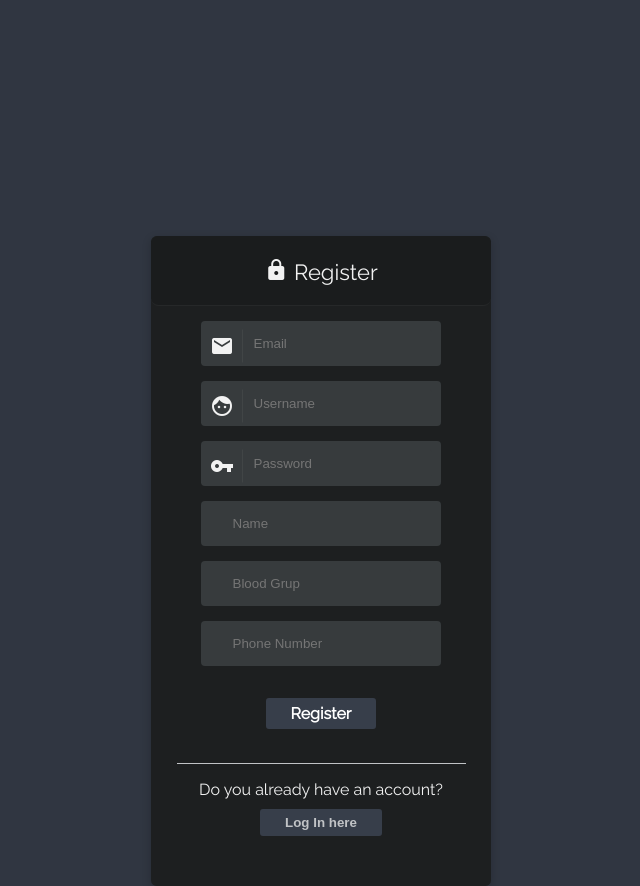
After one commit to beginner-chef-04/Charusat-Student-Portal, a PHP site: page /register.php in a window 1280 px wide. The commit adds this page. Shown: the whole page, without its empty margins (319-959 px from the left). Run offline with PHP 8.4, Linux system fonts and the light colour scheme.

Commit message:
Add files via upload

```diff
--- a/Attendance.php
+++ b/Attendance.php
@@ -13,6 +13,7 @@
 <body>
     <?php
         session_start();
+        error_reporting(E_ERROR | E_WARNING | E_PARSE);
     ?>
     <div id="wrapper_outer">
 
--- a/Main_file_open_me.php
+++ b/Main_file_open_me.php
@@ -50,7 +50,7 @@
 
     <?php
     	session_start();
-      /*error_reporting(E_ERROR | E_WARNING | E_PARSE);*/
+        error_reporting(E_ERROR | E_WARNING | E_PARSE);
     	$usr = $_GET['username'];
 		$pw = $_GET['password'];
 		$con=mysqli_connect("localhost","root","","login_db");
--- /dev/null
+++ b/register.css
@@ -0,0 +1,193 @@
+@import url('https://fonts.googleapis.com/css?family=Raleway');
+body {
+    margin: 0;
+    padding: 0;
+    font-family: 'Raleway', sans-serif;
+    color: #F2F2F2;
+}
+
+#container-login {
+    background-color: #1D1F20;
+    position: relative;
+    top: 20%;
+    margin: auto;
+    width: 340px;
+    height: 445px;
+    border-radius: 0.35em;
+    box-shadow: 0 3px 10px 0 rgba(0, 0, 0, 0.2);
+    text-align: center;
+}
+
+#container-register {
+    background-color: #1D1F20;
+    position: relative;
+    top: 20%;
+    margin: auto;
+    width: 340px;
+    height: 650px;
+    border-radius: 0.35em;
+    box-shadow: 0 3px 10px 0 rgba(0, 0, 0, 0.2);
+    text-align: center;
+	margin-bottom: 50px;;
+}
+
+#title {
+    position: relative;
+    background-color: #1A1C1D;
+    width: 100%;
+    padding: 20px 0px;
+    border-radius: 0.35em;
+    font-size: 22px;
+    border-bottom: 1px solid rgba(255, 255, 255, 0.05);
+}
+
+.lock {
+	position: relative;
+	top: 2px;
+}
+
+.input {
+    margin: auto;
+    width: 240px;
+    border-radius: 4px;
+    background-color: #373b3d;
+    padding: 8px 0px;
+    margin-top: 15px;
+}
+
+.input-addon {
+    float: left;
+    background-color: #373b3d;
+    border: 1px solid #373b3d;
+    padding: 4px 8px;
+    border-right: 1px solid rgba(255, 255, 255, 0.05);
+}
+
+input[type=checkbox] {
+    cursor: pointer;
+}
+
+input[type=text] {
+    color: #949494;
+    margin: 0;
+    background-color: #373b3d;
+    border: 1px solid #373b3d;
+    padding: 6px 0px;
+    border-radius: 3px;
+}
+
+input[type=text]:focus {
+    border: 1px solid #373b3d;
+}
+
+input[type=password] {
+    color: #949494;
+    margin: 0;
+    background-color: #373b3d;
+    border: 1px solid #373b3d;
+    padding: 6px 0px;
+    border-radius: 3px;
+}
+
+input[type=password]:focus {
+    border: 1px solid #373b3d;
+}
+
+input[type=email] {
+    color: #949494;
+    margin: 0;
+    background-color: #373b3d;
+    border: 1px solid #373b3d;
+    padding: 6px 0px;
+    border-radius: 3px;
+}
+
+input[type=email]:focus {
+    border: 1px solid #373b3d;
+}
+
+.forgot-password {
+    position: relative;
+    bottom: 0%;
+}
+
+.forgot-password a:link {
+    color: #C1C3C6;
+    text-decoration: none;
+}
+
+.forgot-password a:visited {
+    color: #C1C3C6;
+    text-decoration: none;
+}
+
+.forgot-password a:hover {
+    color: #FFF;
+    transition: color 1s;
+}
+
+.privacy {
+    margin-top: 5px;
+    position: relative;
+    font-size: 12px;
+    bottom: 0%;
+}
+
+.privacy a:link {
+    color: #949494;
+    text-decoration: none;
+}
+
+.privacy a:visited {
+    color: #949494;
+    text-decoration: none;
+}
+
+.privacy a:hover {
+    color: #C1C3C6;
+    transition: color 1s;
+}
+
+*:focus {
+    outline: none;
+}
+
+.remember-me {
+    margin: 10px 0;
+}
+
+#ab{
+    padding: 6px 25px;
+    background: #373E4A;
+    color: #C1C3C6;
+    font-weight: bold;
+    border: 0 none;
+    cursor: pointer;
+    border-radius: 3px;
+	color: white;
+	text-decoration:none;
+}
+
+.register {
+    margin: auto;
+    padding: 16px 0;
+    text-align: center;
+    margin-top: 40px;
+    width: 85%;
+    border-top: 1px solid #C1C3C6;
+}
+
+.clearfix {
+    clear: both;
+}
+
+#register-link {
+    margin-top: 10px;
+    padding: 6px 25px;
+    background: #373E4A;
+    color: #C1C3C6;
+    font-weight: bold;
+    border: 0 none;
+    cursor: pointer;
+    border-radius: 3px;
+}
--- /dev/null
+++ b/register.php
@@ -0,0 +1,78 @@
+<html>
+
+<head>
+    <meta charset="UTF-8">
+    <title>Register</title>
+    <meta name="description" content="Login - Register Template">
+    <meta name="author" content="Lorenzo Angelino aka MrLolok">
+    <meta name="viewport" content="width=device-width, initial-scale=1.0">
+    <link rel="stylesheet" href="register.css">
+    <link href="https://fonts.googleapis.com/icon?family=Material+Icons" rel="stylesheet">
+    <style>
+        body {
+            background-color: #303641;
+        }
+    </style>
+</head>
+
+<body>
+<br><br><br><br>
+    <div id="container-register">
+        <div id="title">
+            <i class="material-icons lock">lock</i> Register
+        </div>
+
+        <form>
+            <div class="input">
+                <div class="input-addon">
+                    <i class="material-icons">email</i>
+                </div>
+                <input id="email" placeholder="Email" type="email" required class="validate" autocomplete="off">
+            </div>
+
+            <div class="clearfix"></div>
+
+            <div class="input">
+                <div class="input-addon">
+                    <i class="material-icons">face</i>
+                </div>
+                <input id="username" placeholder="Username" type="text" required class="validate" autocomplete="off">
+            </div>
+
+            <div class="clearfix"></div>
+
+            <div class="input">
+                <div class="input-addon">
+                    <i class="material-icons">vpn_key</i>
+                </div>
+                <input id="password" placeholder="Password" type="password" required class="validate" autocomplete="off">
+            </div>
+
+            <div class="input">
+                <input id="password" placeholder="Name" type="text" required class="validate" autocomplete="off">
+            </div>
+
+            <div class="input">
+                <input id="password" placeholder="Blood Grup" type="text" required class="validate" autocomplete="off">
+            </div>
+
+            <div class="input">
+                <input id="password" placeholder="Phone Number" type="text" required class="validate" autocomplete="off">
+            </div>
+
+
+<br><br>
+
+            <a href="login.php" target="_self" id="ab">Register</a>
+        </form>
+
+
+
+        <div class="register">
+            Do you already have an account?
+            <a href="login.php" target="_self"><button id="register-link">Log In here</button></a>
+        </div>
+    </div>
+</body>
+
+</html>
--- a/student_details.php
+++ b/student_details.php
@@ -56,6 +56,7 @@
 
     <?php
     session_start();
+    error_reporting(E_ERROR | E_WARNING | E_PARSE);
     	echo "	<script>
                 var x=document.getElementsByClassName('name');
 				x[0].innerHTML='".$_SESSION['name']."';
```
Also changed, not shown: Search.php (+11 -6 lines), login_db.sql (+19 -7 lines), 1 other file.
